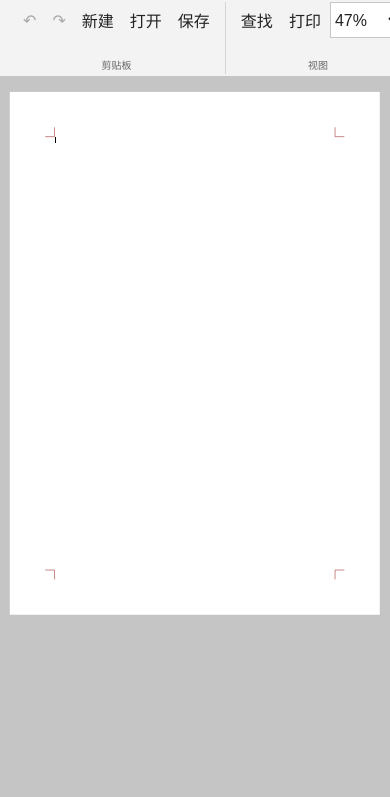
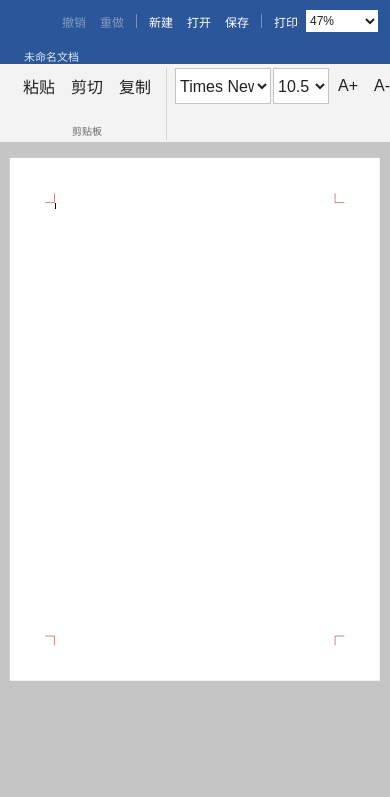
Before and after one commit to zhangjintao-china-123/humpk-office-word, a website built with Vite: page index.html in a window 390 px wide. Shown: the part 30-827 px from the top of the page. Built offline with nearby package versions, Linux system fonts and the light colour scheme.

Commit message:
按 Word 的开始和插入重排工具栏，表格操作改到点进表格后才出现。

```diff
--- a/src/main.ts
+++ b/src/main.ts
@@ -70,6 +70,15 @@ const ribbon = new Ribbon(ribbonHost, {
   toggleEvenOdd: () => workspace.toggleEvenOdd(),
   setZoom: (zoom) => workspace.setZoom(zoom),
   print: () => workspace.print(),
+  cut: () => {
+    void workspace.cut();
+  },
+  copy: () => {
+    void workspace.copy();
+  },
+  paste: () => {
+    void workspace.paste();
+  },
   findNext: (query) => workspace.findNext(query),
   findPrev: (query) => workspace.findPrev(query),
   replaceMatch: (query, replacement) => workspace.replaceMatch(query, replacement),
--- a/src/styles/ribbon.css
+++ b/src/styles/ribbon.css
@@ -39,21 +39,70 @@
 }
 
 .ho-word-caption {
-  margin-left: auto;
+  margin-left: 12px;
   font-size: 11px;
   opacity: 0.85;
-  max-width: 40%;
+  max-width: 28%;
   overflow: hidden;
   text-overflow: ellipsis;
   white-space: nowrap;
 }
 
-.ho-word-ribbon-home {
+.ho-word-tabs button[hidden] {
+  display: none;
+}
+
+.ho-word-qat {
+  display: flex;
+  align-items: center;
+  gap: 2px;
+  margin-left: auto;
+}
+
+.ho-word-qat-split {
+  width: 1px;
+  height: 14px;
+  margin: 0 4px;
+  background: rgba(255, 255, 255, 0.35);
+}
+
+.ho-word-qat button,
+.ho-word-qat select {
+  height: 22px;
+  border: 0;
+  background: transparent;
+  color: #fff;
+  font-size: 12px;
+}
+
+.ho-word-qat button {
+  padding: 0 6px;
+}
+
+.ho-word-qat button:hover {
+  background: rgba(255, 255, 255, 0.16);
+}
+
+.ho-word-qat button:disabled {
+  opacity: 0.4;
+}
+
+.ho-word-qat select {
+  width: 72px;
+  background: #fff;
+  color: #222;
+}
+
+.ho-word-ribbon-page {
   display: flex;
   align-items: stretch;
   min-height: 72px;
   padding: 4px 8px 2px;
   overflow: visible;
+}
+
+.ho-word-ribbon-page[hidden] {
+  display: none;
 }
 
 .ho-word-group {
@@ -120,10 +169,6 @@
 
 .ho-word-font select[data-select="size"] {
   width: 56px;
-}
-
-.ho-word-group-body select[data-select="zoom"] {
-  width: 72px;
 }
 
 .ho-word-group-body select[data-select="style"] {
@@ -443,6 +488,7 @@
   .ho-word-ribbon-title {
     height: auto;
     min-height: 28px;
+    flex-wrap: wrap;
     padding-top: env(safe-area-inset-top);
   }
 
@@ -450,14 +496,14 @@
     max-width: 28%;
   }
 
-  .ho-word-ribbon-home {
+  .ho-word-ribbon-page {
     overflow-x: auto;
     overflow-y: hidden;
     touch-action: pan-x;
     scrollbar-width: none;
   }
 
-  .ho-word-ribbon-home::-webkit-scrollbar {
+  .ho-word-ribbon-page::-webkit-scrollbar {
     display: none;
   }
 
--- a/src/ui/ribbon/Ribbon.ts
+++ b/src/ui/ribbon/Ribbon.ts
@@ -38,6 +38,9 @@ export interface RibbonHost {
   toggleEvenOdd(): void;
   setZoom(zoom: number): void;
   print(): void;
+  cut(): void;
+  copy(): void;
+  paste(): void;
   findNext(query: FindQuery): FindStatus;
   findPrev(query: FindQuery): FindStatus;
   replaceMatch(query: FindQuery, replacement: string): FindStatus;
@@ -83,9 +86,12 @@ const SIZES = [8, 9, 10, 10.5, 11, 12, 14, 16, 18, 20, 22, 24, 26, 28, 36, 48, 7
 const TEXT_COLORS = ["#111111", "#C00000", "#FF0000", "#ED7D31", "#FFC000", "#70AD47", "#00B0F0", "#0070C0", "#7030A0", "#FFFFFF"];
 const FILLS = ["none", "#FFFF00", "#00FF00", "#00FFFF", "#FF00FF", "#FFC7CE", "#C6EFCE", "#FFEB9C", "#D9D9D9"];
 
+type RibbonPage = "home" | "insert" | "table";
+
 export class Ribbon {
   readonly el: HTMLElement;
   private readonly borders = new BorderMenu();
+  private page: RibbonPage = "home";
 
   constructor(host: HTMLElement, private readonly actions: RibbonHost) {
     this.el = host;
@@ -172,6 +178,13 @@ export class Ribbon {
     }
     this.toggle("accept-revision", state.revision === "ins");
     this.toggle("reject-revision", state.revision === "del");
+    const tableTab = this.el.querySelector<HTMLButtonElement>("[data-tab=table]");
+    if (tableTab) {
+      tableTab.hidden = !state.inTable;
+    }
+    if (!state.inTable && this.page === "table") {
+      this.showPage("home");
+    }
     const zoom = this.el.querySelector<HTMLSelectElement>("[data-select=zoom]");
     if (zoom) {
       const nearest = ZOOM_LEVELS.reduce((best, item) =>
@@ -274,6 +287,12 @@ export class Ribbon {
       }
       return;
     }
+    const tab = el.closest<HTMLElement>("[data-tab]");
+    if (tab?.dataset.tab === "home" || tab?.dataset.tab === "insert" || tab?.dataset.tab === "table") {
+      this.closeDrops();
+      this.showPage(tab.dataset.tab);
+      return;
+    }
     this.closeDrops();
     const target = el.closest<HTMLElement>("[data-act]");
     if (!target) {
@@ -290,6 +309,12 @@ export class Ribbon {
       this.actions.openFile();
     } else if (act === "save") {
       this.actions.saveFile();
+    } else if (act === "cut") {
+      this.actions.cut();
+    } else if (act === "copy") {
+      this.actions.copy();
+    } else if (act === "paste") {
+      this.actions.paste();
     } else if (act === "insert-table") {
       this.actions.insertTable();
     } else if (act === "insert-page-break") {
@@ -347,6 +372,8 @@ export class Ribbon {
       this.actions.applyFormat({ type: "align", value: "both" });
     } else if (act === "find-open") {
       this.openFind();
+    } else if (act === "find-replace") {
+      this.openFind(true);
     } else if (act === "find-close") {
       this.closeFind();
     } else if (act === "find-next" || act === "find-prev") {
@@ -432,6 +459,16 @@ export class Ribbon {
     }
     this.sync();
   };
+
+  private showPage(page: RibbonPage): void {
+    this.page = page;
+    this.el.querySelectorAll<HTMLElement>("[data-tab]").forEach((button) => {
+      button.classList.toggle("is-on", button.dataset.tab === page);
+    });
+    this.el.querySelectorAll<HTMLElement>("[data-page]").forEach((panel) => {
+      panel.hidden = panel.dataset.page !== page;
+    });
+  }
 
   openFind(focusReplace = false): void {
     const bar = this.el.querySelector<HTMLElement>("[data-findbar]");
@@ -529,30 +566,6 @@ export class Ribbon {
     }
   }
 
-  private reviewMarkup(): string {
-    return `
-      <div class="ho-word-drop">
-        <button type="button" data-drop-toggle title="添加批注">批注</button>
-        <div class="ho-word-outline-menu ho-word-review-menu">
-          <label class="ho-word-link-row" data-keep-drop>批注
-            <textarea data-comment-text placeholder="批注内容"></textarea>
-          </label>
-          <button type="button" data-act="add-comment">添加批注</button>
-          <div class="ho-word-review-list" data-comment-list></div>
-        </div>
-      </div>
-      <div class="ho-word-drop">
-        <button type="button" data-drop-toggle title="插入脚注">脚注</button>
-        <div class="ho-word-outline-menu ho-word-review-menu">
-          <label class="ho-word-link-row" data-keep-drop>脚注
-            <input data-note-text placeholder="脚注内容" />
-          </label>
-          <button type="button" data-act="add-note">插入脚注</button>
-          <div class="ho-word-review-list" data-note-list></div>
-        </div>
-      </div>`;
-  }
-
   private linkMarkup(): string {
     return `
       <div class="ho-word-drop">
@@ -596,28 +609,31 @@ export class Ribbon {
       <div class="ho-word-ribbon-title">
         <div class="ho-word-brand">humpk-office</div>
         <div class="ho-word-tabs">
-          <button type="button" class="is-on">开始</button>
+          <button type="button" data-tab="home" class="is-on">开始</button>
+          <button type="button" data-tab="insert">插入</button>
+          <button type="button" data-tab="table" hidden>表格工具</button>
+        </div>
+        <div class="ho-word-qat">
+          <button type="button" data-act="undo" title="撤销 (Ctrl+Z)">撤销</button>
+          <button type="button" data-act="redo" title="重做 (Ctrl+Y)">重做</button>
+          <span class="ho-word-qat-split"></span>
+          <button type="button" data-act="new" title="新建">新建</button>
+          <button type="button" data-act="open" title="打开">打开</button>
+          <button type="button" data-act="save" title="保存">保存</button>
+          <span class="ho-word-qat-split"></span>
+          <button type="button" data-act="print" title="打印 (Ctrl+P)">打印</button>
+          <select data-select="zoom" title="缩放">${ZOOM_LEVELS.map((level) => `<option value="${level}">${level * 100}%</option>`).join("")}</select>
         </div>
         <div class="ho-word-caption" data-caption>空文档</div>
       </div>
-      <div class="ho-word-ribbon-home">
+      <div class="ho-word-ribbon-page" data-page="home">
         <section class="ho-word-group">
           <div class="ho-word-group-body">
-            <button type="button" data-act="undo" title="撤销 (Ctrl+Z)">↶</button>
-            <button type="button" data-act="redo" title="重做 (Ctrl+Y)">↷</button>
-            <button type="button" data-act="new" title="新建">新建</button>
-            <button type="button" data-act="open" title="打开">打开</button>
-            <button type="button" data-act="save" title="保存">保存</button>
+            <button type="button" data-act="paste" title="粘贴 (Ctrl+V)">粘贴</button>
+            <button type="button" data-act="cut" title="剪切 (Ctrl+X)">剪切</button>
+            <button type="button" data-act="copy" title="复制 (Ctrl+C)">复制</button>
           </div>
           <span>剪贴板</span>
-        </section>
-        <section class="ho-word-group">
-          <div class="ho-word-group-body">
-            <button type="button" data-act="find-open" title="查找 (Ctrl+F)">查找</button>
-            <button type="button" data-act="print" title="打印 (Ctrl+P)">打印</button>
-            <select data-select="zoom" title="缩放">${ZOOM_LEVELS.map((level) => `<option value="${level}">${level * 100}%</option>`).join("")}</select>
-          </div>
-          <span>视图</span>
         </section>
         <section class="ho-word-group">
           <div class="ho-word-group-body ho-word-font">
@@ -649,12 +665,6 @@ export class Ribbon {
             <button type="button" data-act="align-center" title="居中">≣</button>
             <button type="button" data-act="align-right" title="右对齐">≡</button>
             <button type="button" data-act="align-both" title="两端对齐">☰</button>
-            <select data-select="style" title="段落样式" aria-label="样式">
-              <option value="normal">正文</option>
-              <option value="heading1">标题 1</option>
-              <option value="heading2">标题 2</option>
-              <option value="heading3">标题 3</option>
-            </select>
             <select data-select="indent" title="首行缩进" aria-label="缩进">
               <option value="none">无缩进</option>
               <option value="first2">首行2字</option>
@@ -675,45 +685,68 @@ export class Ribbon {
               <option value="both6">前后6磅</option>
             </select>
             ${this.outlineMarkup()}
-            ${this.borders.markup()}
           </div>
           <span>段落</span>
         </section>
         <section class="ho-word-group">
           <div class="ho-word-group-body">
+            <select data-select="style" title="段落样式" aria-label="样式">
+              <option value="normal">正文</option>
+              <option value="heading1">标题 1</option>
+              <option value="heading2">标题 2</option>
+              <option value="heading3">标题 3</option>
+            </select>
+          </div>
+          <span>样式</span>
+        </section>
+        <section class="ho-word-group">
+          <div class="ho-word-group-body">
+            <button type="button" data-act="find-open" title="查找 (Ctrl+F)">查找</button>
+            <button type="button" data-act="find-replace" title="替换 (Ctrl+H)">替换</button>
+          </div>
+          <span>编辑</span>
+        </section>
+      </div>
+      <div class="ho-word-ribbon-page" data-page="insert" hidden>
+        <section class="ho-word-group">
+          <div class="ho-word-group-body">
             <button type="button" data-act="insert-page-break" title="从这里另起一页">分页</button>
+          </div>
+          <span>页面</span>
+        </section>
+        <section class="ho-word-group">
+          <div class="ho-word-group-body">
+            <button type="button" data-act="insert-table" title="插入 3×3 表格">表格</button>
+          </div>
+          <span>表格</span>
+        </section>
+        <section class="ho-word-group">
+          <div class="ho-word-group-body">
+            ${this.linkMarkup()}
+          </div>
+          <span>链接</span>
+        </section>
+        <section class="ho-word-group">
+          <div class="ho-word-group-body">
             <button type="button" data-act="page-number" title="在页眉或页脚插入页码">页码</button>
             <button type="button" data-act="title-page" title="首页使用不同的页眉页脚">首页</button>
             <button type="button" data-act="even-odd" title="奇偶页使用不同的页眉页脚">奇偶</button>
           </div>
-          <span>页眉</span>
+          <span>页眉和页脚</span>
         </section>
+      </div>
+      <div class="ho-word-ribbon-page" data-page="table" hidden>
         <section class="ho-word-group">
           <div class="ho-word-group-body">
-            ${this.linkMarkup()}
-            <button type="button" data-act="insert-toc" title="按标题生成目录">目录</button>
-          </div>
-          <span>引用</span>
-        </section>
-        <section class="ho-word-group">
-          <div class="ho-word-group-body">
-            ${this.reviewMarkup()}
-            <button type="button" data-act="accept-revision" title="接受修订">接受</button>
-            <button type="button" data-act="reject-revision" title="拒绝修订">拒绝</button>
-          </div>
-          <span>审阅</span>
-        </section>
-        <section class="ho-word-group">
-          <div class="ho-word-group-body">
-            <button type="button" data-act="insert-table" title="插入 3×3 表格">表格</button>
-            <button type="button" data-act="insert-row" title="在下方插入行">行+</button>
-            <button type="button" data-act="delete-row" title="删除行">行-</button>
-            <button type="button" data-act="insert-col" title="在右侧插入列">列+</button>
-            <button type="button" data-act="delete-col" title="删除列">列-</button>
+            <button type="button" data-act="insert-row" title="在下方插入行">插入行</button>
+            <button type="button" data-act="delete-row" title="删除行">删除行</button>
+            <button type="button" data-act="insert-col" title="在右侧插入列">插入列</button>
+            <button type="button" data-act="delete-col" title="删除列">删除列</button>
             <button type="button" data-act="merge-cells" title="合并单元格">合并</button>
             <button type="button" data-act="split-cell" title="拆分单元格">拆分</button>
+            ${this.borders.markup()}
           </div>
-          <span>表格</span>
+          <span>布局</span>
         </section>
       </div>
       <div class="ho-word-findbar" data-findbar hidden>
```
Also changed, not shown: docs/ribbon.md (added, +98 -0 lines).
